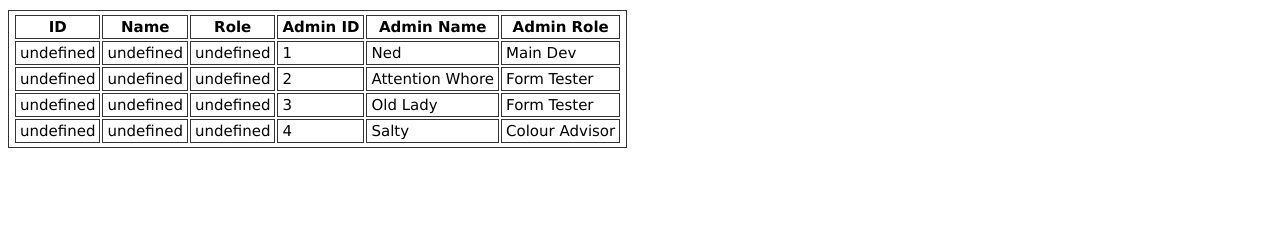
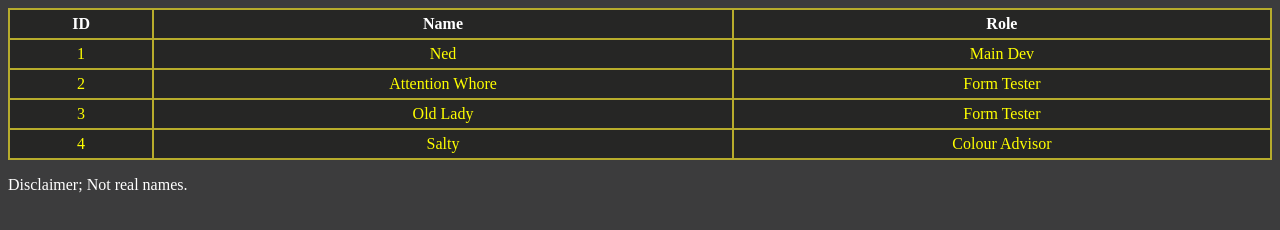
Before and after one commit to NedNotta/47Bytes, a plain HTML site: page Admins/index.html in a window 1280 px wide. Drawn offline with Linux system fonts and the light colour scheme.

Commit message:
Update index.html

```diff
--- a/Admins/index.html
+++ b/Admins/index.html
@@ -1,80 +1,64 @@
 <!DOCTYPE html>
 <html>
+
 <head>
-    <title>Convert JSON Data to HTML Table Example</title>
-    <style>
-        table, th, td
-        {
-            margin:10px 0;
-            border:solid 1px #333;
-            padding:2px 4px;
-            font:15px Verdana;
-        }
-        th {
-            font-weight:bold;
-        }
-    </style>
+  <style>
+    body {
+      background-color: #3c3c3d;
+    }
+    table,
+    th,
+    td {
+      border: 2px solid #b7ac2c;
+      border-collapse: collapse;
+      background-color: #262625;
+    }
+    th,
+    td {
+      padding: 5px;
+      text-align: center;
+    }
+    td {
+      color: yellow;
+    }
+    th {
+      color: white;
+    }
+    p {
+      color: white;
+    }
+  </style>
+      <meta name="author" content="Ned Notta">
+    <link rel="shortcut icon" href='./Images/47Bytes.png'>
+    <meta name="viewport" content="width=device-width, initial-scale=1">
+    <meta charset="UTF-8">
 </head>
+
 <body>
-    <div id="showData"></div>
+  <table id="table" style='width:100%;'></table>
 
   <script>
-
-    CreateTableFromJSON();
-
-    function CreateTableFromJSON() {
-        var Admins = [
-          {
-            "Admin ID" : "1",
-            "Admin Name" : "Ned",
-            "Admin Role" : "Main Dev",
-          },
-          {
-            "Admin ID" : "2",
-            "Admin Name" : "Attention Whore",
-            "Admin Role" : "Form Tester",
-          },
-          {
-            "Admin ID" : "3",
-            "Admin Name" : "Old Lady",
-            "Admin Role" : "Form Tester",
-          },
-          {
-            "Admin ID" : "4",
-            "Admin Name" : "Salty",
-            "Admin Role" : "Colour Advisor",
-          }
-        ]
-        var col = ["ID","Name","Role"];
-        for (var i = 0; i < Admins.length; i++) {
-            for (var key in Admins[i]) {
-                if (col.indexOf(key) === -1) {
-                    col.push(key);
-                }
-            }
-        }
-        var table = document.createElement("table");
-        var tr = table.insertRow(-1);
-        for (var i = 0; i < col.length; i++) {
-            var th = document.createElement("th");
-            th.innerHTML = col[i];
-            tr.appendChild(th);
-        }
-        for (var i = 0; i < Admins.length; i++) {
-
-            tr = table.insertRow(-1);
-
-            for (var j = 0; j < col.length; j++) {
-                var tabCell = tr.insertCell(-1);
-                tabCell.innerHTML = Admins[i][col[j]];
-            }
-        }
-        var divContainer = document.getElementById("showData");
-        divContainer.innerHTML = "";
-        divContainer.appendChild(table);
+    var x, xmlhttp, xmlDoc
+    xmlhttp = new XMLHttpRequest();
+    xmlhttp.open("GET", "Admins.xml", false);
+    xmlhttp.send();
+    xmlDoc = xmlhttp.responseXML;
+    x = xmlDoc.getElementsByTagName("admin");
+    table = "<tr><th>ID</th><th>Name</th><th>Role</th></tr>";
+    for (i = 0; i < x.length; i++) {
+      table += "<tr><td>";
+      table += x[i].getElementsByTagName("id")[0].childNodes[0].nodeValue;
+      table += "</td><td>";
+      table += x[i].getElementsByTagName("name")[0].childNodes[0].nodeValue;
+      table += "</td><td>";
+      table += x[i].getElementsByTagName("role")[0].childNodes[0].nodeValue;
+      table += "</td></tr>";
     }
-
-
+    document.getElementById("table").innerHTML = table;
   </script>
 
+  <p>Disclaimer; Not real names.</p>
+
 </body>
+
+</html>
```
